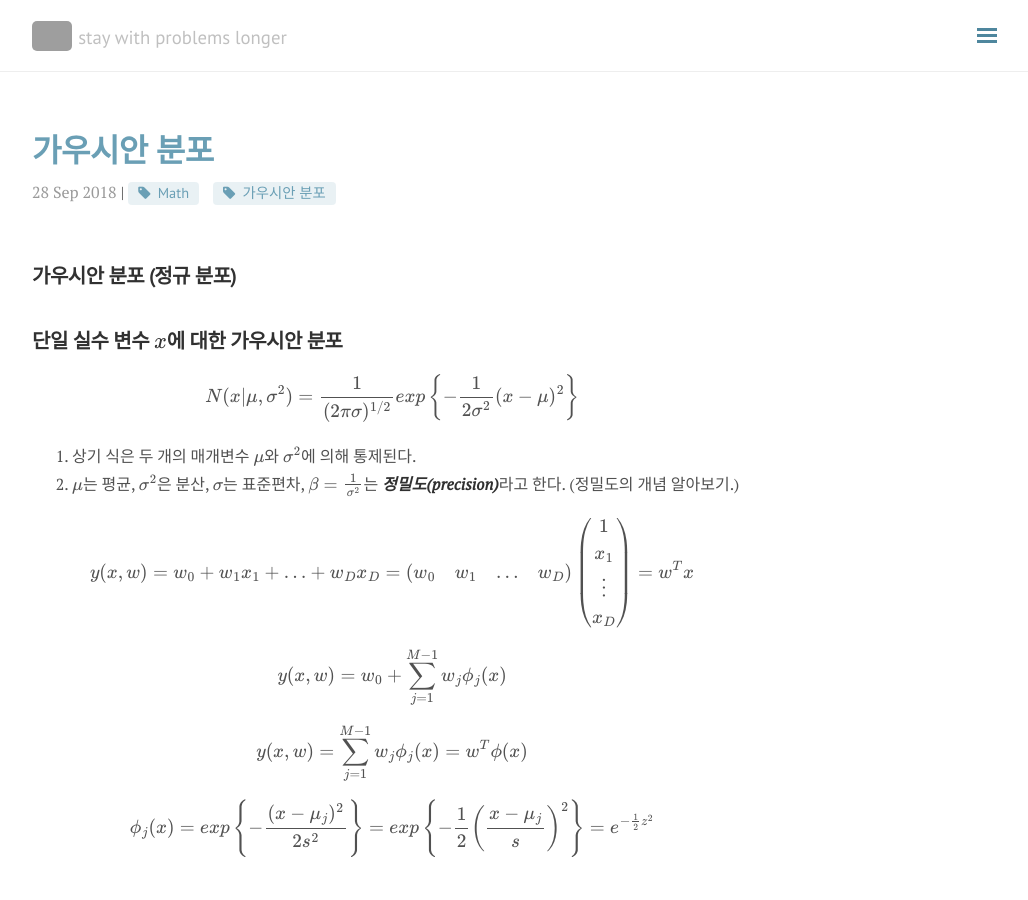
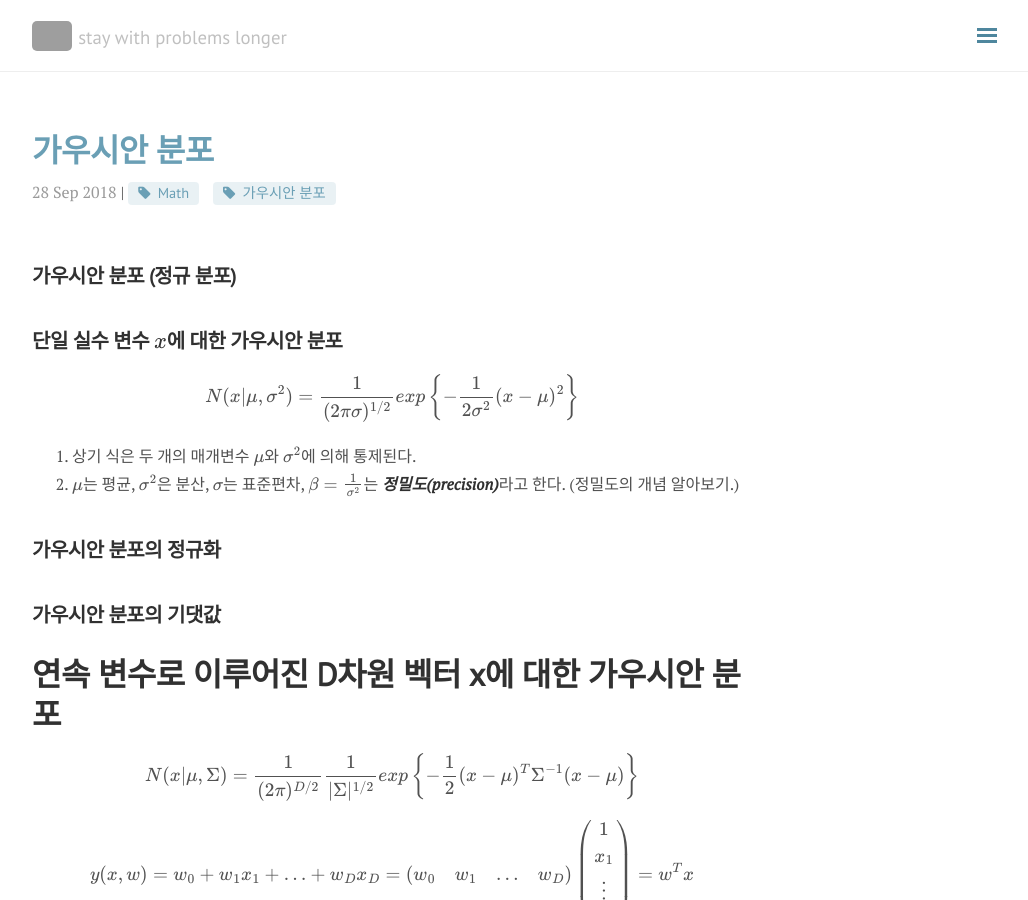
Before and after one commit to seokhoonj/seokhoonj.github.io, a Jekyll site: the page built from _posts/Math/2018-09-28-Math-gaussian_distribution.md, in a window 1280 px wide and 900 px high. Shown: the whole window, without its empty margins (248-1276 px from the left). Built offline with Jekyll 4.4.1, drawn with Linux system fonts in a browser that asks for light colours; nearby versions of some CDN libraries; formulas are drawn with MathJax 3; comment, search, counter and statistics services are not loaded; grey boxes are pictures that could not be loaded.

Commit message:
add _posts

```diff
--- a/_posts/Math/2018-09-28-Math-gaussian_distribution.md
+++ b/_posts/Math/2018-09-28-Math-gaussian_distribution.md
@@ -15,6 +15,11 @@ comments: false
 1. 상기 식은 두 개의 매개변수 $\mu$와 $\sigma^2$에 의해 통제된다.
 2. $\mu$는 평균, $\sigma^2$은 분산, $\sigma$는 표준편차, $\beta = \frac{1}{\sigma^2}$는 <strong><em>정밀도(precision)</em></strong>라고 한다. \(정밀도의 개념 알아보기.\)
 
+## 가우시안 분포의 정규화
+## 가우시안 분포의 기댓값
+
+# 연속 변수로 이루어진 D차원 벡터 x에 대한 가우시안 분포
+\\( N(x\|\mu, \Sigma) = \frac{1}{(2\pi)^{D/2}}\frac{1}{\|\Sigma\|^{1/2}} exp\left\lbrace-\frac{1}{2}(x-\mu)^T\Sigma^{-1}(x-\mu)\right\rbrace \\)
 \\( y(x, w) = w\_0 + w\_1x\_1 + ... + w\_Dx\_D  = \left(\begin{array}{ccc} w\_0 & w\_1 & \ldots & w\_D \end{array}\right) \left(\begin{array}{c} 1 \\\\ x\_1 \\\\ \vdots \\\\ x\_D \end{array}\right) = w^T x \\)
 \\( y(x, w) = w\_0 + \sum\_{j=1}^{M-1} w\_j\phi\_j(x) \\)
  \\( y(x, w) = \sum\_{j=1}^{M-1} w\_j\phi\_j(x) = w^T \phi(x) \\)
```
